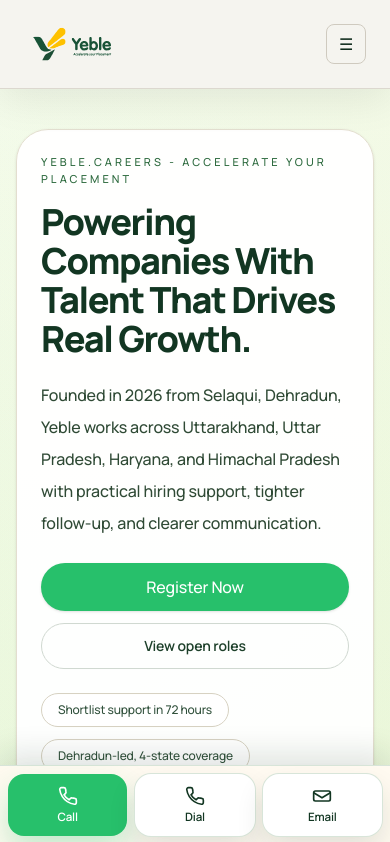
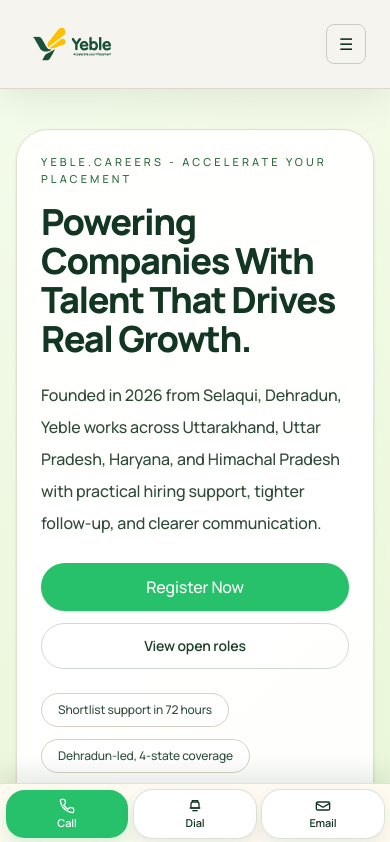
Before and after one commit to vitchcraftstudios/yeble.careers, a Next.js app in the folder apps/web/: page / in a window 390 px wide. Shown: the top 842 px of the page. Built offline with nearby package versions, Linux system fonts and the light colour scheme; grey boxes are pictures that could not be loaded.

Commit message:
Tighten floating contact controls

```diff
--- a/apps/web/components/floating-actions.tsx
+++ b/apps/web/components/floating-actions.tsx
@@ -13,15 +13,26 @@
 
 function PhoneIcon() {
   return (
-    <svg viewBox="0 0 24 24" aria-hidden="true" className="h-5 w-5" fill="none" stroke="currentColor" strokeWidth="2">
+    <svg viewBox="0 0 24 24" aria-hidden="true" className="h-4 w-4" fill="none" stroke="currentColor" strokeWidth="2">
       <path d="M22 16.9v3a2 2 0 0 1-2.2 2 19.8 19.8 0 0 1-8.6-3.1 19.4 19.4 0 0 1-6-6A19.8 19.8 0 0 1 2.1 4.2 2 2 0 0 1 4.1 2h3a2 2 0 0 1 2 1.7l.5 3.4a2 2 0 0 1-.6 1.8l-1.7 1.7a16 16 0 0 0 6 6l1.7-1.7a2 2 0 0 1 1.8-.6l3.4.5A2 2 0 0 1 22 16.9Z" />
+    </svg>
+  );
+}
+
+function LandlineIcon() {
+  return (
+    <svg viewBox="0 0 24 24" aria-hidden="true" className="h-4 w-4" fill="none" stroke="currentColor" strokeWidth="2">
+      <path d="M6 9a3 3 0 0 1 3-3h6a3 3 0 0 1 3 3v6H6Z" />
+      <path d="M8 6V4h8v2" />
+      <path d="M4 15h16" />
+      <path d="M8 19h8" />
     </svg>
   );
 }
 
 function MailIcon() {
   return (
-    <svg viewBox="0 0 24 24" aria-hidden="true" className="h-5 w-5" fill="none" stroke="currentColor" strokeWidth="2">
+    <svg viewBox="0 0 24 24" aria-hidden="true" className="h-4 w-4" fill="none" stroke="currentColor" strokeWidth="2">
       <path d="M4 6h16a2 2 0 0 1 2 2v8a2 2 0 0 1-2 2H4a2 2 0 0 1-2-2V8a2 2 0 0 1 2-2Z" />
       <path d="m22 8-10 6L2 8" />
     </svg>
@@ -30,7 +41,7 @@
 
 function ArrowUpIcon() {
   return (
-    <svg viewBox="0 0 24 24" aria-hidden="true" className="h-5 w-5" fill="none" stroke="currentColor" strokeWidth="2">
+    <svg viewBox="0 0 24 24" aria-hidden="true" className="h-4.5 w-4.5" fill="none" stroke="currentColor" strokeWidth="2">
       <path d="m18 15-6-6-6 6" />
       <path d="M12 9v10" />
     </svg>
@@ -44,15 +55,15 @@
     shortLabel: "Call",
     detail: "+91 94296 92113",
     icon: <PhoneIcon />,
-    accentClass: "bg-[#27c06b] text-white shadow-[0_16px_32px_rgba(39,192,107,0.28)] hover:bg-[#1fb35f]",
+    accentClass: "bg-[#27c06b] text-white shadow-[0_10px_20px_rgba(39,192,107,0.18)] hover:bg-[#1fb35f]",
   },
   {
     href: "tel:+911354222268",
     label: "Landline",
     shortLabel: "Dial",
     detail: "0135 422 2268",
-    icon: <PhoneIcon />,
-    accentClass: "bg-white text-[#123622] shadow-[0_14px_28px_rgba(15,41,24,0.12)] ring-1 ring-[#d8e5d9] hover:border-[#2d6a3e]",
+    icon: <LandlineIcon />,
+    accentClass: "bg-white text-[#123622] shadow-[0_8px_16px_rgba(15,41,24,0.08)] ring-1 ring-[#d8e5d9] hover:border-[#2d6a3e]",
   },
   {
     href: "mailto:growth@yeble.careers",
@@ -60,7 +71,7 @@
     shortLabel: "Email",
     detail: "growth@yeble.careers",
     icon: <MailIcon />,
-    accentClass: "bg-white text-[#123622] shadow-[0_14px_28px_rgba(15,41,24,0.12)] ring-1 ring-[#d8e5d9] hover:border-[#2d6a3e]",
+    accentClass: "bg-white text-[#123622] shadow-[0_8px_16px_rgba(15,41,24,0.08)] ring-1 ring-[#d8e5d9] hover:border-[#2d6a3e]",
   },
 ];
 
@@ -80,34 +91,43 @@
 
   return (
     <>
-      <div className="pointer-events-none fixed inset-x-0 bottom-0 z-40 border-t border-[#d8e5d9] bg-[rgba(255,250,241,0.96)] px-2 pb-[calc(0.5rem+env(safe-area-inset-bottom))] pt-2 shadow-[0_-12px_30px_rgba(15,41,24,0.12)] backdrop-blur md:hidden">
-        <div className="grid grid-cols-3 gap-2">
+      <button
+        type="button"
+        onClick={() => window.scrollTo({ top: 0, behavior: "smooth" })}
+        className={`pointer-events-auto fixed bottom-[4.95rem] right-3 z-50 inline-flex h-9.5 w-9.5 items-center justify-center rounded-full border border-[#d8e5d9] bg-white text-[#123622] shadow-[0_10px_20px_rgba(15,41,24,0.12)] transition md:hidden ${showBackToTop ? "translate-y-0 opacity-100" : "pointer-events-none translate-y-2 opacity-0"}`}
+        aria-label="Back to top"
+      >
+        <ArrowUpIcon />
+      </button>
+
+      <div className="pointer-events-none fixed inset-x-0 bottom-0 z-40 border-t border-[#d8e5d9] bg-[rgba(255,250,241,0.96)] px-1.5 pb-[calc(0.35rem+env(safe-area-inset-bottom))] pt-1.5 shadow-[0_-10px_24px_rgba(15,41,24,0.1)] backdrop-blur md:hidden">
+        <div className="grid grid-cols-3 gap-1.5">
           {contactActions.map((action) => (
             <a
               key={action.label}
               href={action.href}
-              className={`pointer-events-auto flex min-h-[3.75rem] flex-col items-center justify-center rounded-2xl px-2 py-3 text-center text-[0.72rem] font-semibold leading-tight transition ${action.accentClass}`}
+              className={`pointer-events-auto flex min-h-[3.05rem] flex-col items-center justify-center rounded-[1.15rem] px-1.5 py-2 text-center text-[0.68rem] font-semibold leading-tight transition ${action.accentClass}`}
               aria-label={`${action.label}: ${action.detail}`}
             >
-              <span className="mb-1">{action.icon}</span>
+              <span className="mb-0.5">{action.icon}</span>
               <span>{action.shortLabel}</span>
             </a>
           ))}
         </div>
       </div>
 
-      <div className="pointer-events-none fixed left-5 top-1/2 z-40 hidden -translate-y-1/2 flex-col gap-3 md:flex xl:left-6">
+      <div className="pointer-events-none fixed left-3 top-1/2 z-40 hidden -translate-y-1/2 flex-col gap-2.5 md:flex xl:left-4">
         {contactActions.map((action) => (
           <a
             key={action.label}
             href={action.href}
-            className={`pointer-events-auto flex min-w-[13.5rem] items-center gap-3 rounded-2xl border border-transparent px-4 py-3 transition ${action.accentClass}`}
+            className={`pointer-events-auto flex min-w-[10.75rem] items-center gap-2.5 rounded-xl border border-transparent px-3 py-2.5 transition ${action.accentClass}`}
             aria-label={`${action.label}: ${action.detail}`}
           >
-            <span className="flex h-10 w-10 items-center justify-center rounded-full bg-[rgba(255,255,255,0.16)]">{action.icon}</span>
+            <span className="flex h-8.5 w-8.5 shrink-0 items-center justify-center rounded-full bg-[rgba(255,255,255,0.16)]">{action.icon}</span>
             <span className="flex min-w-0 flex-col">
-              <span className="text-xs font-medium uppercase tracking-[0.18em] opacity-75">{action.label}</span>
-              <span className="truncate text-sm font-semibold">{action.detail}</span>
+              <span className="text-[0.65rem] font-medium uppercase tracking-[0.22em] opacity-75">{action.label}</span>
+              <span className="truncate text-[0.85rem] font-semibold">{action.detail}</span>
             </span>
           </a>
         ))}
@@ -115,7 +135,7 @@
         <button
           type="button"
           onClick={() => window.scrollTo({ top: 0, behavior: "smooth" })}
-          className={`pointer-events-auto ml-auto inline-flex h-12 w-12 items-center justify-center rounded-full border border-[#d8e5d9] bg-white text-[#123622] shadow-[0_14px_28px_rgba(15,41,24,0.12)] transition ${showBackToTop ? "translate-y-0 opacity-100" : "pointer-events-none translate-y-2 opacity-0"}`}
+          className={`pointer-events-auto ml-auto inline-flex h-10 w-10 items-center justify-center rounded-full border border-[#d8e5d9] bg-white text-[#123622] shadow-[0_12px_24px_rgba(15,41,24,0.1)] transition ${showBackToTop ? "translate-y-0 opacity-100" : "pointer-events-none translate-y-2 opacity-0"}`}
           aria-label="Back to top"
         >
           <ArrowUpIcon />
```
